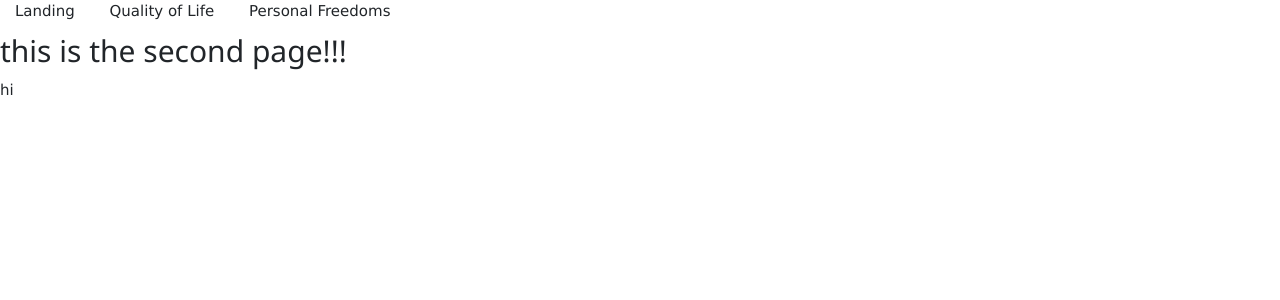
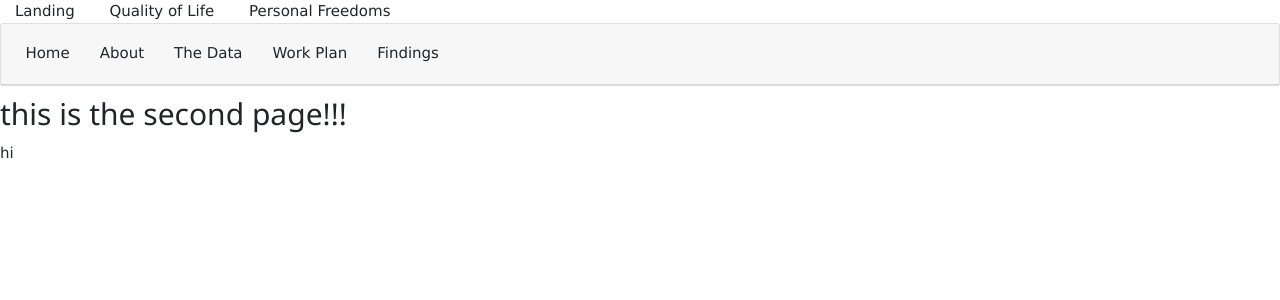
Before and after one commit to LHarrison36/DH125-Final-Project, a Jekyll site: the page built from page2.md, in a window 1280 px wide. Shown: the top 300 px of the page. Built offline with Jekyll 4.4.1, drawn with Linux system fonts in a browser that asks for light colours.

Commit message:
Update template.html

```diff
--- a/_layouts/template.html
+++ b/_layouts/template.html
@@ -168,4 +168,163 @@
     </div>
 {% endif %}
 
+
+
+
+
+
+
+
+
+
+{% if page.title == "Quality of Life" %}
+  <div class="card text-center">
+      <div class="card-header">
+        <ul class="nav nav-pills card-header-pills">
+          <li class="nav-item">
+            <a class="nav-link" href="Home2">Home</a>
+          </li>
+          <li class="nav-item">
+            <a class="nav-link" href="About2">About</a>
+          </li>
+          <li class="nav-item">
+            <a class="nav-link" href="Data2">The Data</a>
+          </li>
+          <li class="nav-item">
+            <a class="nav-link" href="Plan2">Work Plan</a>
+          </li>
+          <li class="nav-item">
+            <a class="nav-link" href="Findings2">Findings</a>
+          </li>
+        </ul>
+      </div>
+    </div>
+{% endif %}
+
+{% if page.filename == "Home2" %}
+  <div class="card text-center">
+      <div class="card-header">
+        <ul class="nav nav-pills card-header-pills">
+          <li class="nav-item">
+            <a class="nav-link" href="Home2">Home</a>
+          </li>
+          <li class="nav-item">
+            <a class="nav-link" href="About2">About</a>
+          </li>
+          <li class="nav-item">
+            <a class="nav-link" href="Data2">The Data</a>
+          </li>
+          <li class="nav-item">
+            <a class="nav-link" href="Plan2">Work Plan</a>
+          </li>
+          <li class="nav-item">
+            <a class="nav-link" href="Findings2">Findings</a>
+          </li>
+        </ul>
+      </div>
+    </div>
+{% endif %}
+
+{% if page.filename == "About2" %}
+  <div class="card text-center">
+      <div class="card-header">
+        <ul class="nav nav-pills card-header-pills">
+          <li class="nav-item">
+            <a class="nav-link" href="Home2">Home</a>
+          </li>
+          <li class="nav-item">
+            <a class="nav-link" href="About2">About</a>
+          </li>
+          <li class="nav-item">
+            <a class="nav-link" href="Data2">The Data</a>
+          </li>
+          <li class="nav-item">
+            <a class="nav-link" href="Plan2">Work Plan</a>
+          </li>
+          <li class="nav-item">
+            <a class="nav-link" href="Findings2">Findings</a>
+          </li>
+        </ul>
+      </div>
+    </div>
+{% endif %}
+
+{% if page.filename == "Data2" %}
+  <div class="card text-center">
+      <div class="card-header">
+        <ul class="nav nav-pills card-header-pills">
+          <li class="nav-item">
+            <a class="nav-link" href="Home2">Home</a>
+          </li>
+          <li class="nav-item">
+            <a class="nav-link" href="About2">About</a>
+          </li>
+          <li class="nav-item">
+            <a class="nav-link" href="Data2">The Data</a>
+          </li>
+          <li class="nav-item">
+            <a class="nav-link" href="Plan2">Work Plan</a>
+          </li>
+          <li class="nav-item">
+            <a class="nav-link" href="Findings2">Findings</a>
+          </li>
+        </ul>
+      </div>
+    </div>
+{% endif %}
+
+
+{% if page.filename == "Plan2" %}
+  <div class="card text-center">
+      <div class="card-header">
+        <ul class="nav nav-pills card-header-pills">
+          <li class="nav-item">
+            <a class="nav-link" href="Home2">Home</a>
+          </li>
+          <li class="nav-item">
+            <a class="nav-link" href="About2">About</a>
+          </li>
+          <li class="nav-item">
+            <a class="nav-link" href="Data2">The Data</a>
+          </li>
+          <li class="nav-item">
+            <a class="nav-link" href="Plan2">Work Plan</a>
+          </li>
+          <li class="nav-item">
+            <a class="nav-link" href="Findings2">Findings</a>
+          </li>
+        </ul>
+      </div>
+    </div>
+{% endif %}
+
+
+{% if page.filename == "Findings2" %}
+  <div class="card text-center">
+      <div class="card-header">
+        <ul class="nav nav-pills card-header-pills">
+          <li class="nav-item">
+            <a class="nav-link" href="Home2">Home</a>
+          </li>
+          <li class="nav-item">
+            <a class="nav-link" href="About2">About</a>
+          </li>
+          <li class="nav-item">
+            <a class="nav-link" href="Data2">The Data</a>
+          </li>
+          <li class="nav-item">
+            <a class="nav-link" href="Plan2">Work Plan</a>
+          </li>
+          <li class="nav-item">
+            <a class="nav-link" href="Findings2">Findings</a>
+          </li>
+        </ul>
+      </div>
+    </div>
+{% endif %}
+
+
+
+
+
 {{ content }}
```
